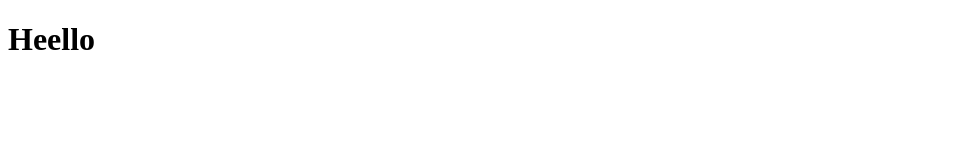
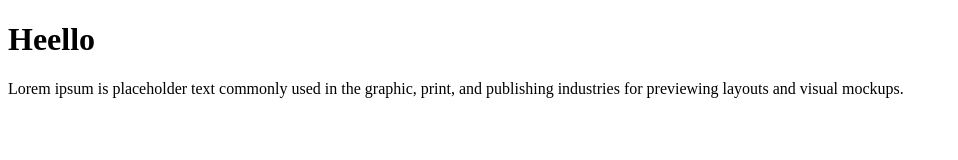
Before and after one commit to jayasanka-sack/inflames, a plain HTML site: page index.html in a window 1280 px wide. Shown: the whole page, without its empty margins (0-958 px from the left). Drawn offline with Linux system fonts and the light colour scheme.

Commit message:
added new paragraph

```diff
--- a/index.html
+++ b/index.html
@@ -5,6 +5,8 @@
     <title>Title</title>
 </head>
 <body>
-    <h1>Heello</h1>
+<h1>Heello</h1>
+<p>Lorem ipsum is placeholder text commonly used in the graphic, print, and publishing industries for previewing layouts
+    and visual mockups.</p>
 </body>
 </html>
```
